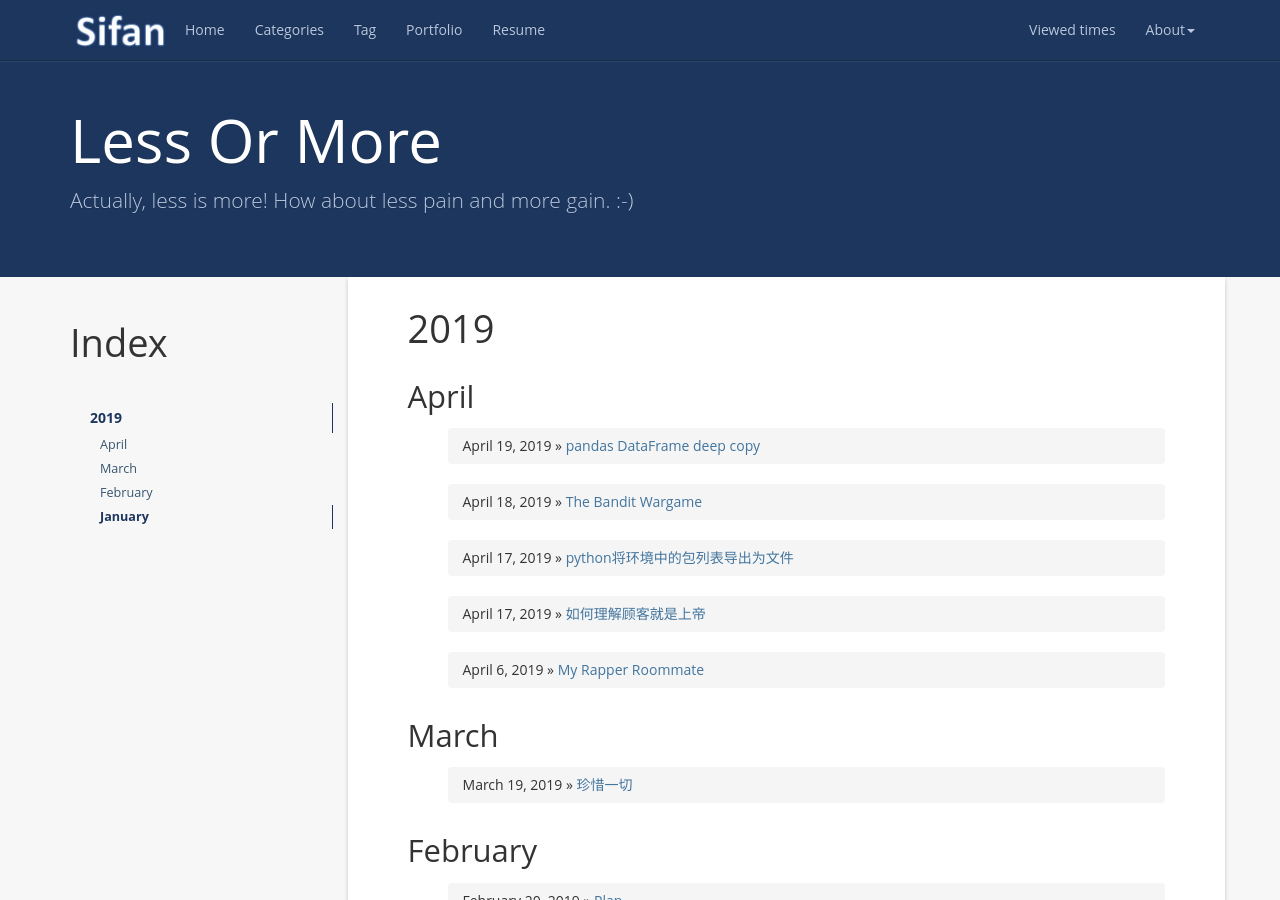
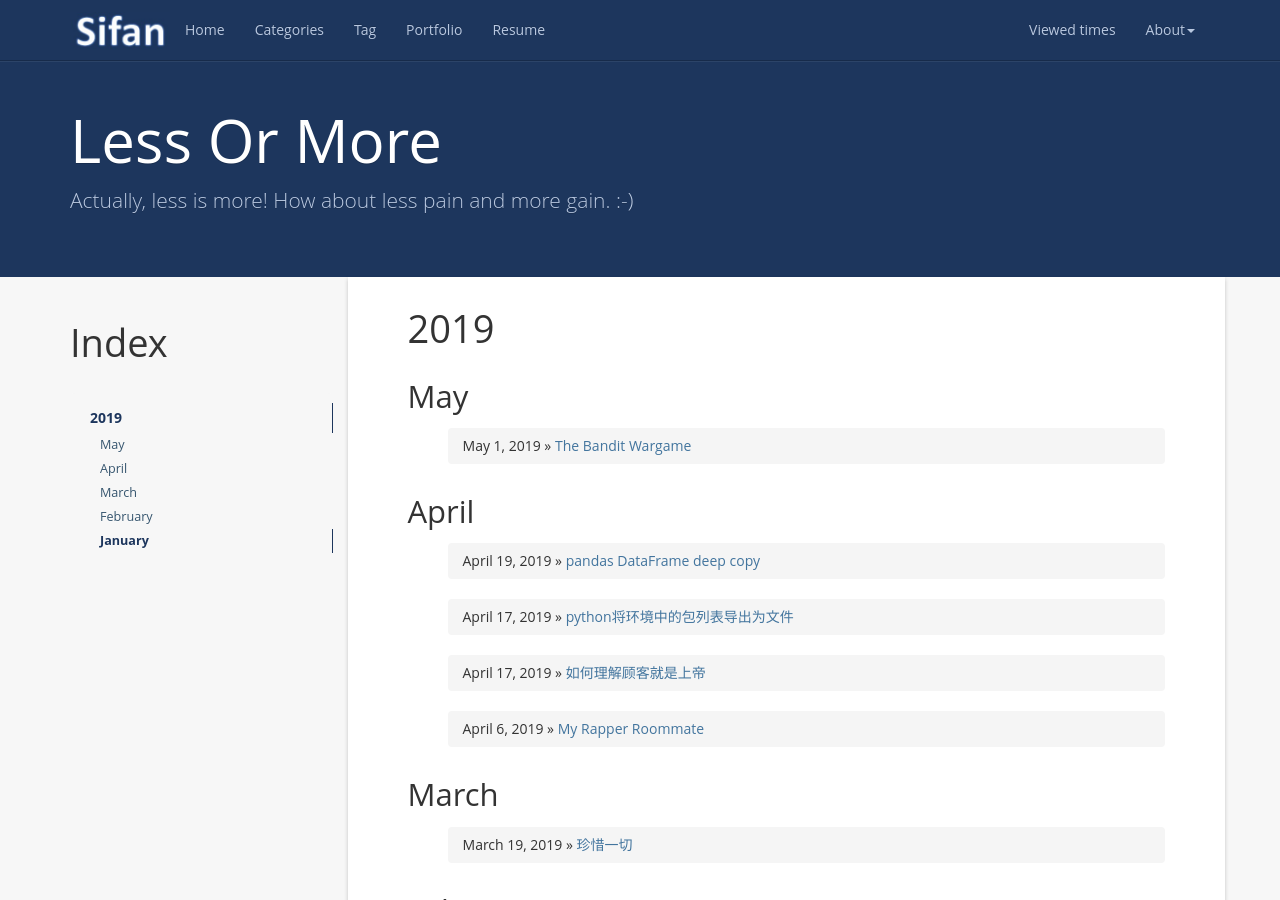
Before and after one commit to SifanGuo/sifanguo.github.io, a Jekyll site: the page built from index.html, in a window 1280 px wide and 900 px high. Built offline with Jekyll 4.4.1, drawn with Linux system fonts in a browser that asks for light colours; nearby versions of some CDN libraries; a script that is not in the unit is left out; the list of posts is cut into pages by our own code; comment, search, counter and statistics services are not loaded.

Commit message:
update the bandit time stamp

```diff
--- a/_posts/2019-04-18-bandit.md
+++ b/_posts/2019-04-18-bandit.md
@@ -1,7 +1,7 @@
 ---
 layout: post
 title:  "The Bandit Wargame"
-date:   2019-04-18 11:43:24 +0800
+date:   2019-05-01 11:43:24 +0800
 categories: long
 tag: linux
 ---
```
